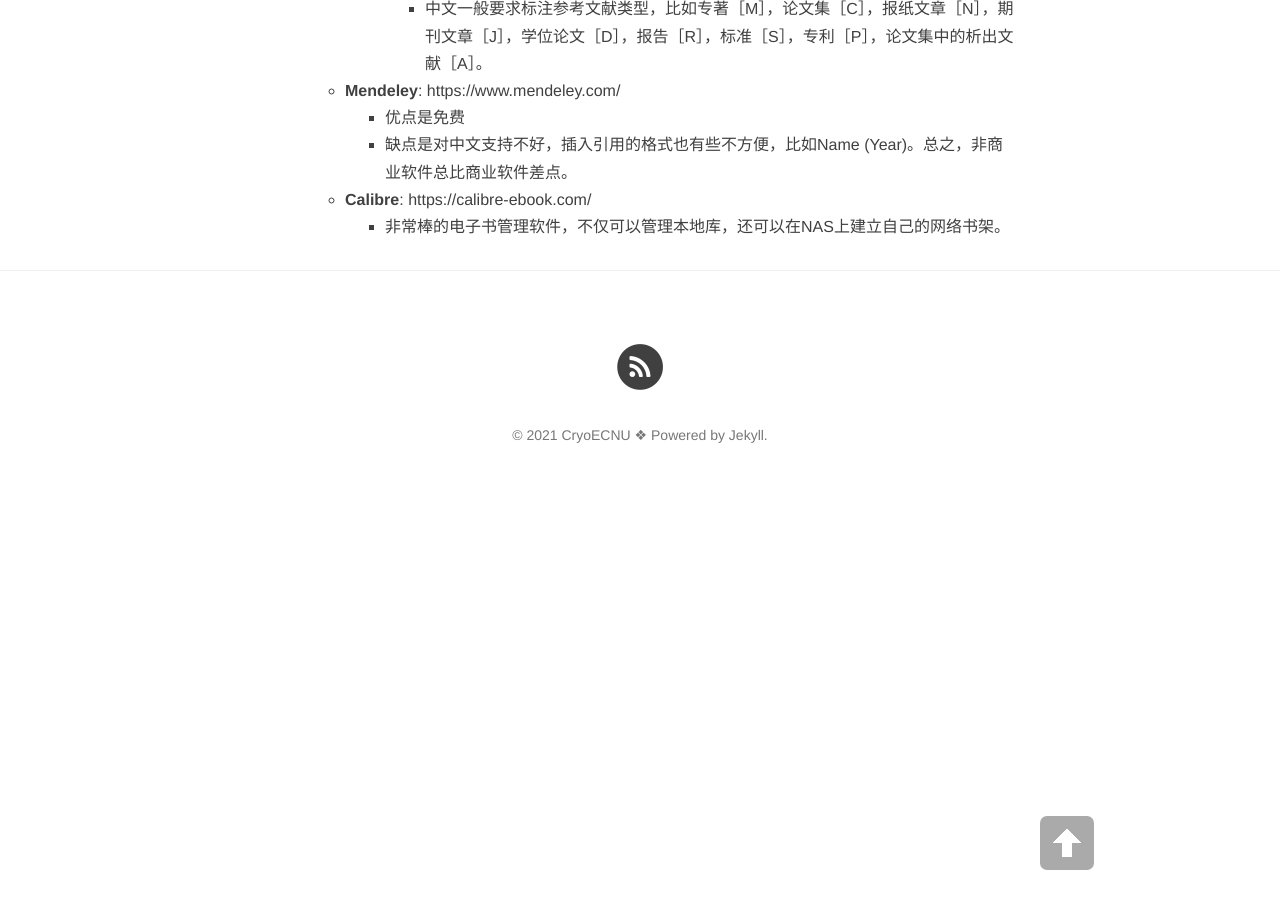
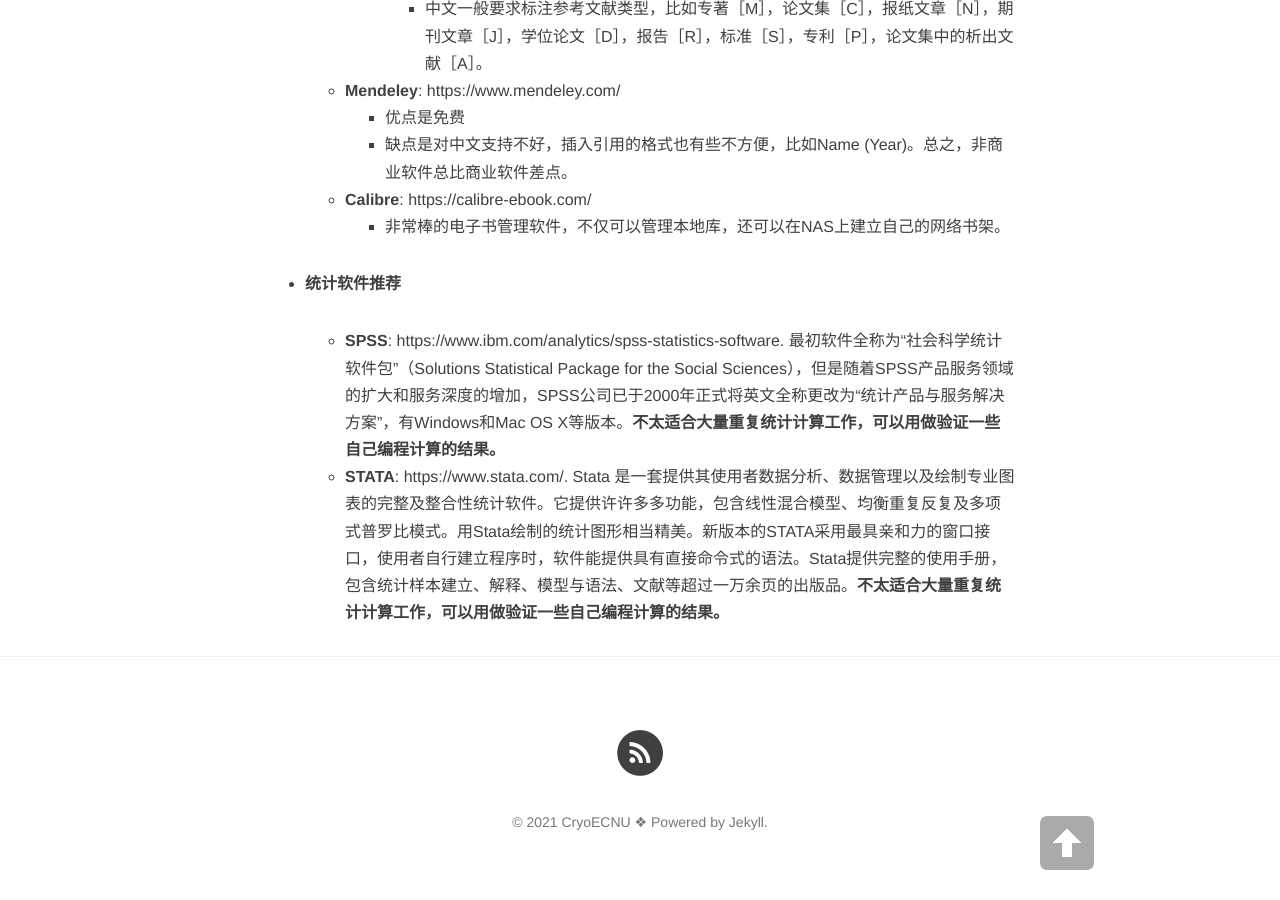
Before and after one commit to CryoECNU/cryoecnu.github.io, a Jekyll site: the page built from xtech.md, in a window 1280 px wide and 900 px high, scrolled down 1638 px. Built offline with Jekyll 4.4.1, drawn with Linux system fonts in a browser that asks for light colours; nearby versions of some CDN libraries.

Commit message:
Update xtech.md

```diff
--- a/xtech.md
+++ b/xtech.md
@@ -54,3 +54,9 @@
 
 	- **Calibre**: [https://calibre-ebook.com/](https://calibre-ebook.com/)
 	   - 非常棒的电子书管理软件，不仅可以管理本地库，还可以在NAS上建立自己的网络书架。
+
+
+- **统计软件推荐**
+
+	- **SPSS**: [https://www.ibm.com/analytics/spss-statistics-software](https://www.ibm.com/analytics/spss-statistics-software). 最初软件全称为“社会科学统计软件包”（Solutions Statistical Package for the Social Sciences），但是随着SPSS产品服务领域的扩大和服务深度的增加，SPSS公司已于2000年正式将英文全称更改为“统计产品与服务解决方案”，有Windows和Mac OS X等版本。**不太适合大量重复统计计算工作，可以用做验证一些自己编程计算的结果。**
+	- **STATA**: [https://www.stata.com/](https://www.stata.com/). Stata 是一套提供其使用者数据分析、数据管理以及绘制专业图表的完整及整合性统计软件。它提供许许多多功能，包含线性混合模型、均衡重复反复及多项式普罗比模式。用Stata绘制的统计图形相当精美。新版本的STATA采用最具亲和力的窗口接口，使用者自行建立程序时，软件能提供具有直接命令式的语法。Stata提供完整的使用手册，包含统计样本建立、解释、模型与语法、文献等超过一万余页的出版品。**不太适合大量重复统计计算工作，可以用做验证一些自己编程计算的结果。**
```
